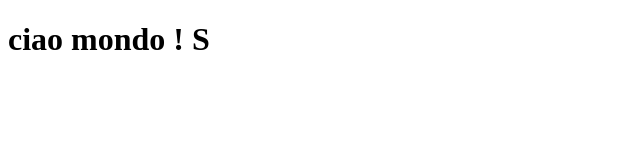
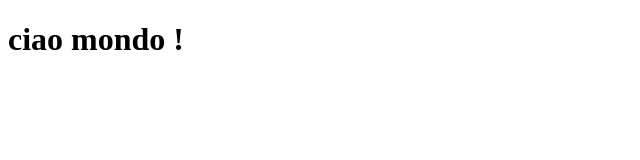
Before and after one commit to marcomaione/htmlcss-hello, a plain HTML site: page index.html in a window 1280 px wide. Shown: the full height of the page, 0-640 px from the left. Drawn offline with Linux system fonts and the light colour scheme.

Commit message:
seconda commit

```diff
--- a/index.html
+++ b/index.html
@@ -8,7 +8,6 @@
 </head>
 <body>
     <h1>ciao mondo !
-S
     </h1>
 
 
```
